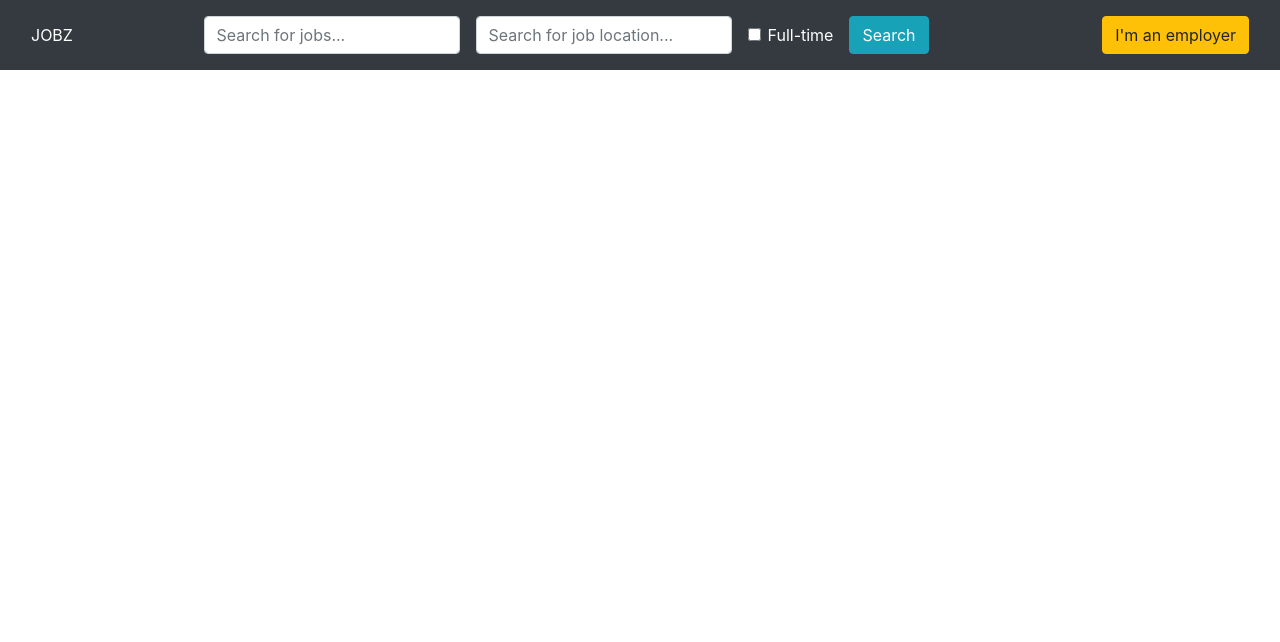
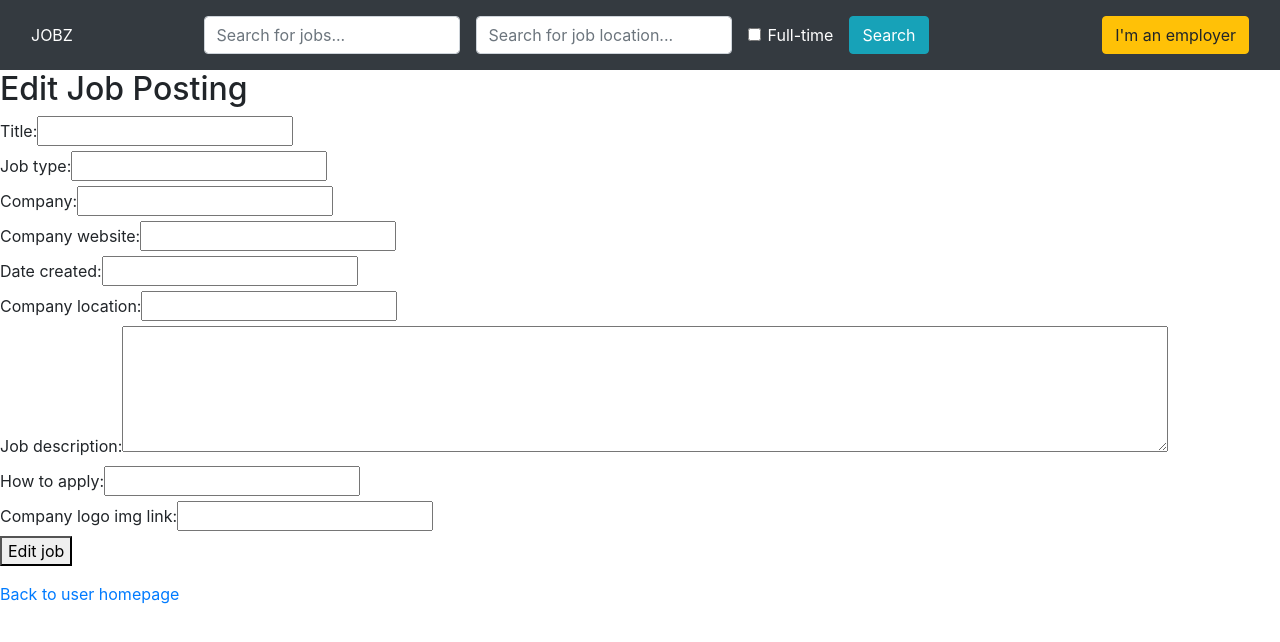
Before and after one commit to Linhatran/DevJobz, a React app: page /user/edit in a window 1280 px wide. Shown: the top 642 px of the page. Built offline with nearby package versions, Linux system fonts and the light colour scheme; no server answers.

Commit message:
finished edit job

```diff
--- a/client/App.jsx
+++ b/client/App.jsx
@@ -1,13 +1,18 @@
-import React, { Component, useState, useEffect } from 'react';
-import { Route, Switch } from 'react-router-dom';
+import React, { useState, useEffect } from 'react';
+import { Route, Switch, Redirect } from 'react-router-dom';
 import JobsDisplay from './components/JobsDisplay';
 import Navbar from './components/Navbar';
 import FullPosting from './components/FullPosting';
 import Login from './components/Login';
+import User from './components/User';
+import CreateJob from './components/CreateJob';
+import EditJob from './components/EditJob';
+
 function App() {
   const [jobsList, setJobsList] = useState([]);
   const [viewedJobId, setViewedJobId] = useState(null);
-
+  const [viewedJob, setViewedJob] = useState({});
+  const [isLoggedIn, setIsLoggedIn] = useState(false);
   useEffect(() => {
     fetch('/api/')
       .then((res) => res.json())
@@ -28,7 +33,11 @@ function App() {
           exact
           path='/'
           render={() => (
-            <JobsDisplay jobsList={jobsList} setViewedJobId={setViewedJobId} />
+            <JobsDisplay
+              jobsList={jobsList}
+              setViewedJobId={setViewedJobId}
+              setViewedJob={setViewedJob}
+            />
           )}
         />
         ;
@@ -37,7 +46,30 @@ function App() {
           path='/job/:id'
           render={() => <FullPosting viewedJobId={viewedJobId} />}
         />
-        <Route exact path='/login' render={() => <Login />} />
+        <Route
+          exact
+          path='/login'
+          render={() => <Login setIsLoggedIn={setIsLoggedIn} />}
+        />
+        <Route
+          exact
+          path='/user/jobs'
+          render={() => (
+            <User
+              setViewedJobId={setViewedJobId}
+              viewedJobId={viewedJobId}
+              setViewedJob={setViewedJob}
+            />
+          )}
+        />
+        <Route exact path='/user/post' render={() => <CreateJob />} />
+        <Route
+          exact
+          path='/user/edit'
+          render={() => (
+            <EditJob setViewedJob={setViewedJob} viewedJob={viewedJob} />
+          )}
+        />
       </Switch>
     </div>
   );
--- /dev/null
+++ b/client/components/CreateJob.jsx
@@ -0,0 +1,95 @@
+import React, { useState } from 'react';
+import { useForm } from 'react-hook-form';
+import { Link } from 'react-router-dom';
+import axios from 'axios';
+
+//https://upload.wikimedia.org/wikipedia/en/thumb/7/7e/Express_Clothing_Logo.SVG/1200px-Express_Clothing_Logo.SVG.png
+function CreateJob() {
+  const { register, handleSubmit } = useForm();
+  const onSubmit = (data) => {
+    axios
+      .post('/api/post', data)
+      .then((result) => {
+        console.log(result.data);
+      })
+      .catch((err) => console.log(err));
+  };
+
+  return (
+    <div>
+      <h2>Create Job</h2>
+      <form onSubmit={handleSubmit(onSubmit)}>
+        <label htmlFor='title' id='title'>
+          Title:
+        </label>
+        <input type='text' name='title' ref={register({ required: true })} />
+        <br />
+        <label htmlFor='type' id='type'>
+          Job type:
+        </label>
+        <input type='text' name='type' ref={register({ required: true })} />
+        <br />
+        <label htmlFor='company' id='company'>
+          Company:
+        </label>
+        <input type='text' name='company' ref={register({ required: true })} />
+        <br />
+        <label htmlFor='company_url' id='company_url'>
+          Company website:
+        </label>
+        <input
+          type='text'
+          name='company_url'
+          ref={register({ required: true })}
+        />
+        <br />
+        <label htmlFor='created_at' id='created_at'>
+          Date created:
+        </label>
+        <input
+          type='text'
+          name='created_at'
+          ref={register({ required: true })}
+        />
+        <br />
+        <label htmlFor='location' id='location'>
+          Company location:
+        </label>
+        <input type='text' name='location' ref={register({ required: true })} />
+        <br />
+        <label htmlFor='description' id='description'>
+          Job description:
+        </label>
+        <textarea
+          name='description'
+          cols='100'
+          rows='5'
+          ref={register({ required: true })}
+        ></textarea>
+        <br />
+        <label htmlFor='how_to_apply' id='how_to_apply'>
+          How to apply:
+        </label>
+        <input
+          type='text'
+          name='how_to_apply'
+          ref={register({ required: true })}
+        />
+        <br />
+        <label htmlFor='company_logo' id='company_logo'>
+          Company logo img link:
+        </label>
+        <input
+          type='text'
+          name='company_logo'
+          ref={register({ required: true })}
+        />
+        <br />
+        <button type='submit'>Post job</button>
+      </form>
+      <Link to={'/user/jobs'}> &#8592; Back to user homepage</Link>
+    </div>
+  );
+}
+
+export default CreateJob;
--- /dev/null
+++ b/client/components/EditJob.jsx
@@ -0,0 +1,131 @@
+import React, { useState } from 'react';
+import { useForm } from 'react-hook-form';
+import { Link } from 'react-router-dom';
+import axios from 'axios';
+
+//https://upload.wikimedia.org/wikipedia/en/thumb/7/7e/Express_Clothing_Logo.SVG/1200px-Express_Clothing_Logo.SVG.png
+function EditJob(props) {
+  const { register, handleSubmit } = useForm();
+  console.log(props.viewedJob);
+  const onSubmit = (data) => {
+    console.log('in react', data);
+    axios
+      .put(`/api/edit/${props.viewedJob.id}`, data)
+      .then((result) => {
+        console.log(result.data);
+      })
+      .catch((err) => console.log(err));
+  };
+
+  return (
+    <div>
+      <h2>Edit Job Posting</h2>
+
+      <form onSubmit={handleSubmit(onSubmit)}>
+        <label htmlFor='title' id='title'>
+          Title:
+        </label>
+        <input
+          type='text'
+          name='title'
+          ref={register({ required: true })}
+          defaultValue={props.viewedJob.title}
+        />
+
+        <br />
+        <label htmlFor='type' id='type'>
+          Job type:
+        </label>
+        <input
+          type='text'
+          name='type'
+          ref={register({ required: true })}
+          defaultValue={props.viewedJob.type}
+        />
+
+        <br />
+        <label htmlFor='company' id='company'>
+          Company:
+        </label>
+        <input
+          type='text'
+          name='company'
+          ref={register({ required: true })}
+          defaultValue={props.viewedJob.company}
+        />
+
+        <br />
+        <label htmlFor='company_url' id='company_url'>
+          Company website:
+        </label>
+        <input
+          type='text'
+          name='company_url'
+          ref={register({ required: true })}
+          defaultValue={props.viewedJob.company_url}
+        />
+
+        <br />
+        <label htmlFor='created_at' id='created_at'>
+          Date created:
+        </label>
+        <input
+          type='text'
+          name='created_at'
+          ref={register({ required: true })}
+          defaultValue={props.viewedJob.created_at}
+        />
+
+        <br />
+        <label htmlFor='location' id='location'>
+          Company location:
+        </label>
+        <input
+          type='text'
+          name='location'
+          ref={register({ required: true })}
+          defaultValue={props.viewedJob.location}
+        />
+
+        <br />
+        <label htmlFor='description' id='description'>
+          Job description:
+        </label>
+        <textarea
+          name='description'
+          cols='100'
+          rows='5'
+          ref={register({ required: true })}
+          defaultValue={props.viewedJob.description}
+        ></textarea>
+        <br />
+        <label htmlFor='how_to_apply' id='how_to_apply'>
+          How to apply:
+        </label>
+        <input
+          type='text'
+          name='how_to_apply'
+          ref={register({ required: true })}
+          defaultValue={props.viewedJob.how_to_apply}
+        />
+
+        <br />
+        <label htmlFor='company_logo' id='company_logo'>
+          Company logo img link:
+        </label>
+        <input
+          type='text'
+          name='company_logo'
+          ref={register({ required: true })}
+          defaultValue={props.viewedJob.company_logo}
+        />
+
+        <br />
+        <button type='submit'>Edit job</button>
+      </form>
+      <Link to={'/user/jobs'}>Back to user homepage</Link>
+    </div>
+  );
+}
+
+export default EditJob;
--- a/client/components/FullPosting.jsx
+++ b/client/components/FullPosting.jsx
@@ -17,7 +17,9 @@ function FullPosting(props) {
       <p>Posted on: {job.created_at}</p>
       <p dangerouslySetInnerHTML={{ __html: job.description }}></p>
       <p dangerouslySetInnerHTML={{ __html: job.how_to_apply }}></p>
-      <Link to={'/'}> &#8592; Go back</Link>
+      <Link to={'/'}> &#8592; Go back to dashboard</Link>
+      <br />
+      <Link to={'/user/edit'}>Edit a job posting &#8594;</Link>
     </div>
   );
 }
--- a/client/components/Job.jsx
+++ b/client/components/Job.jsx
@@ -6,8 +6,9 @@ function Job(props) {
   return (
     <div
       className='job-card col-md-3 mt-5 mr-5'
-      onClick={() => {
-        return props.setViewedJobId(props.jobId);
+      onClick={(e) => {
+        props.setViewedJobId(props.jobId);
+        props.setViewedJob(props.job);
       }}
     >
       <Link to={`/job/${id}`}>
--- a/client/components/JobsDisplay.jsx
+++ b/client/components/JobsDisplay.jsx
@@ -10,7 +10,8 @@ function JobsDisplay(props) {
           key={i}
           jobId={job.id}
           setViewedJobId={props.setViewedJobId}
-          setJob={props.setJob}
+          viewedJobId={props.viewedJobId}
+          setViewedJob={props.setViewedJob}
         />
       ))}
     </div>
--- a/client/components/Login.jsx
+++ b/client/components/Login.jsx
@@ -1,35 +1,49 @@
-import React from 'react';
+import React, { useState } from 'react';
 import { useForm } from 'react-hook-form';
+import { Link } from 'react-router-dom';
 import axios from 'axios';
-function Login() {
+function Login(props) {
   const { register, handleSubmit } = useForm();
+  // const { endPoint, setEndPoint } = useState('/login');
   const onSubmit = (data) => {
     axios
       .post('/api/login', data)
       .then((result) => {
-        result.data
-          ? console.log('Authenticated')
-          : console.log('User not found');
+        console.log(result.data);
+        // return result.data ? setEndPoint('/user') : setEndPoint('/login');
       })
       .catch((err) => console.log(err));
   };
 
   return (
-    <form onSubmit={handleSubmit(onSubmit)}>
+    <div className='container d-flex justify-content-center '>
+      <form
+        onSubmit={handleSubmit(onSubmit)}
+        id='login-form'
+        className='bg-dark col-md-8 d-flex flex-column align-items-center'
+      >
         <input
           name='username'
           placeholder='Username'
           ref={register({ required: true })}
+          type='text'
+          className='col-6 my-4'
         />
 
         <input
           name='password'
           ref={register({ required: true })}
+          type='password'
           placeholder='Password'
+          className='col-6 mb-4'
         />
-
-      <input type='submit' />
+        <Link to={'/user/jobs'}>
+          <button type='submit' className=' mb-4'>
+            Submit
+          </button>
+        </Link>
       </form>
+    </div>
   );
 }
 export default Login;
--- /dev/null
+++ b/client/components/User.jsx
@@ -0,0 +1,33 @@
+import React, { useState } from 'react';
+import { Link } from 'react-router-dom';
+import JobsDisplay from '../components/JobsDisplay';
+import axios from 'axios';
+import { useEffect } from 'react';
+function User(props) {
+  const [jobsList, setJobsList] = useState([]);
+
+  useEffect(() => {
+    axios
+      .get('/api/db')
+      .then((result) => {
+        setJobsList(result.data);
+      })
+      .catch((err) => console.log(err));
+  }, []);
+  return (
+    <div>
+      <h1>User homepage</h1>
+      <Link to={'/user/post'}>Post a new job</Link>
+      <JobsDisplay
+        jobsList={jobsList}
+        setViewedJobId={props.setViewedJobId}
+        viewJobId={props.viewJobId}
+        setViewedJob={props.setViewedJob}
+      />
+
+      {/* <Link to={'/user/delete'}>Post a new job</Link> */}
+    </div>
+  );
+}
+
+export default User;
--- a/client/styles/styles.css
+++ b/client/styles/styles.css
@@ -4,8 +4,10 @@
 #search-form {
   width: 60vw;
 }
-
 .job-card {
   background-color: bisque;
   border-radius: 10px;
 }
+#login-form {
+  margin-top: 200px;
+}
```
Also changed, not shown: 2 other files (tests, documents, lock files or other folders). Lines whose indentation alone changed are shown as unchanged.
